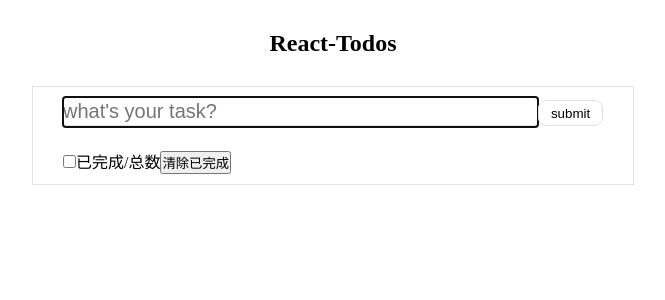
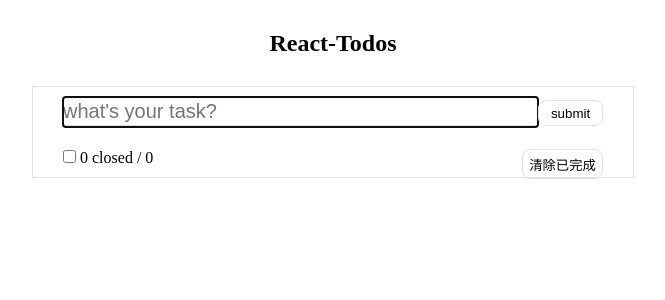
Before and after one commit to TimRChen/React-Todolist, a React app: page / in a window 1280 px wide. Shown: the top 300 px of the page, without its empty margins (307-972 px from the left). Built offline with nearby package versions, Linux system fonts and the light colour scheme; the HTML template or start-up script is replaced by a standard one.

Commit message:
update to 0.0.4 version

```diff
--- a/package.json
+++ b/package.json
@@ -11,6 +11,7 @@
   "author": "timrchen",
   "license": "ISC",
   "dependencies": {
+    "immutability-helper": "^2.2.0",
     "react": "^15.5.4",
     "react-dom": "^15.5.4",
     "react-hot-loader": "^3.0.0-beta.6"
--- a/src/components/App.css
+++ b/src/components/App.css
@@ -56,6 +56,20 @@ button {
     margin: 2% 5% 0 5%;
 }
 
+.list .control .clear {
+    float: right;
+    width: 15%;
+    height: 30px;
+    background: #fff;
+    border: 1px solid #e2e2e2;
+    border-radius: 8px;
+}
+
+.list .control .clear:hover {
+    background: #99cc33;
+    color: #fff;
+}
+
 .list ul li {
     border-bottom: 1px solid #e2e2e2;
     margin-bottom: 10px;
--- a/src/components/App.js
+++ b/src/components/App.js
@@ -1,25 +1,34 @@
 import React from 'react';
-import './App.css';
+import update from 'immutability-helper';
 
 import Input from './Input';
 import List from './List';
 
+import './App.css';
 
 //  extends 继承React.PureComponent 所有属性和方法
 export default class App extends React.PureComponent {
     constructor(props) {
         // super 子类继承父类this对象
         super(props);
+        this.getTodoText = this.getTodoText.bind(this);
+        this.handleDelete = this.handleDelete.bind(this);
         this.state = {
             list: []
         };
-        this.getTodoText = this.getTodoText.bind(this);
     }
 
-    getTodoText(list) {
+    getTodoText(text) {
         this.setState(prevState => ({
-            list: prevState.list.concat(list)
+            list: prevState.list.concat(text)
         }));
+    }
+
+    handleDelete(index) {
+        let list = update(this.state.list, {$splice: [[index, 1]]});
+        this.setState({
+            list: list
+        });
     }
 
     render() {
@@ -30,7 +39,9 @@ export default class App extends React.PureComponent {
                     <Input
                         getTodoText={this.getTodoText}
                     />
-                    <List list={this.state.list}/>
+                    <List
+                        list={this.state.list}
+                        handleDelete={this.handleDelete} />
                 </div>
             </div>
         );
--- a/src/components/Input.js
+++ b/src/components/Input.js
@@ -19,9 +19,7 @@ export default class Input extends React.PureComponent {
     handleSubmit(e) {
         e.preventDefault();
         this.props.getTodoText(this.state.text);
-        this.setState({
-            text: ''
-        });
+        this.setState({text: ''});
     }
 
     render() {
--- a/src/components/List.js
+++ b/src/components/List.js
@@ -6,23 +6,28 @@ export default class List extends React.PureComponent {
     constructor(props) {
         super(props);
         this.state = {
-            isDone: false
+            isDone: false,
+            isClosed: 0,
         };
     }
-
-
 
     render() {
         let list = this.props.list;
         return (
             <div className="list">
                 <ul>
-                    {list.map(item => {
-                        return <TodoItem  key={Math.random()} value={item} isDone={this.state.isDone}/>;
+                    {list.map((item, index) => {
+                        return <TodoItem
+                                    key={index}
+                                    value={item}
+                                    index={index}
+                                    isDone={this.state.isDone}
+                                    handleDelete={this.props.handleDelete}
+                                     />;
                     })}
                 </ul>
                 <span className="control">
-                    <input className="selectAll" type="checkbox" />已完成/总数
+                    <input className="selectAll" type="checkbox" />  {this.state.isClosed || 0} closed / {list.length}
                     <button className="clear">清除已完成</button>
                 </span>
             </div>
--- a/src/components/basecomponents/TodoItem.js
+++ b/src/components/basecomponents/TodoItem.js
@@ -6,10 +6,12 @@ export default class TodoItem extends React.PureComponent {
         this.handleMouseOver = this.handleMouseOver.bind(this);
         this.handleMouseOut = this.handleMouseOut.bind(this);
         this.handleSelect = this.handleSelect.bind(this);
+        this.handleDelete = this.handleDelete.bind(this);
         this.state = {
             isDone: this.props.isDone,
             textStyles: {},
-            btnStyles: {'display': 'none'}
+            // isClosed: 0,
+            btnStyles: {'display': 'none'},
         };
     }
 
@@ -29,12 +31,16 @@ export default class TodoItem extends React.PureComponent {
         const textStyles = !this.state.isDone ? {'textDecoration': 'line-through'} : {};
         this.setState({
             isDone: !this.state.isDone,
-            textStyles: textStyles
+            textStyles: textStyles,
         });
-        console.log(this.state.isDone);
+    }
+
+    handleDelete() {
+        this.props.handleDelete(this.props.index);
     }
 
     render() {
+
         let value = this.props.value;
         return (
             <li onMouseOver={this.handleMouseOver} onMouseOut={this.handleMouseOut}>
@@ -42,8 +48,8 @@ export default class TodoItem extends React.PureComponent {
                     type="checkbox"
                     checked={this.state.isDone}
                     onChange={this.handleSelect} />
-                <span style={this.state.textStyles}>{value}</span>
-                <button style={this.state.btnStyles}>delete</button>
+                <span style={this.state.textStyles}>  {value}</span>
+                <button style={this.state.btnStyles} onClick={this.handleDelete}>delete</button>
             </li>
         );
     }
```
Also changed, not shown: 1 other file (tests, documents, lock files or other folders).
